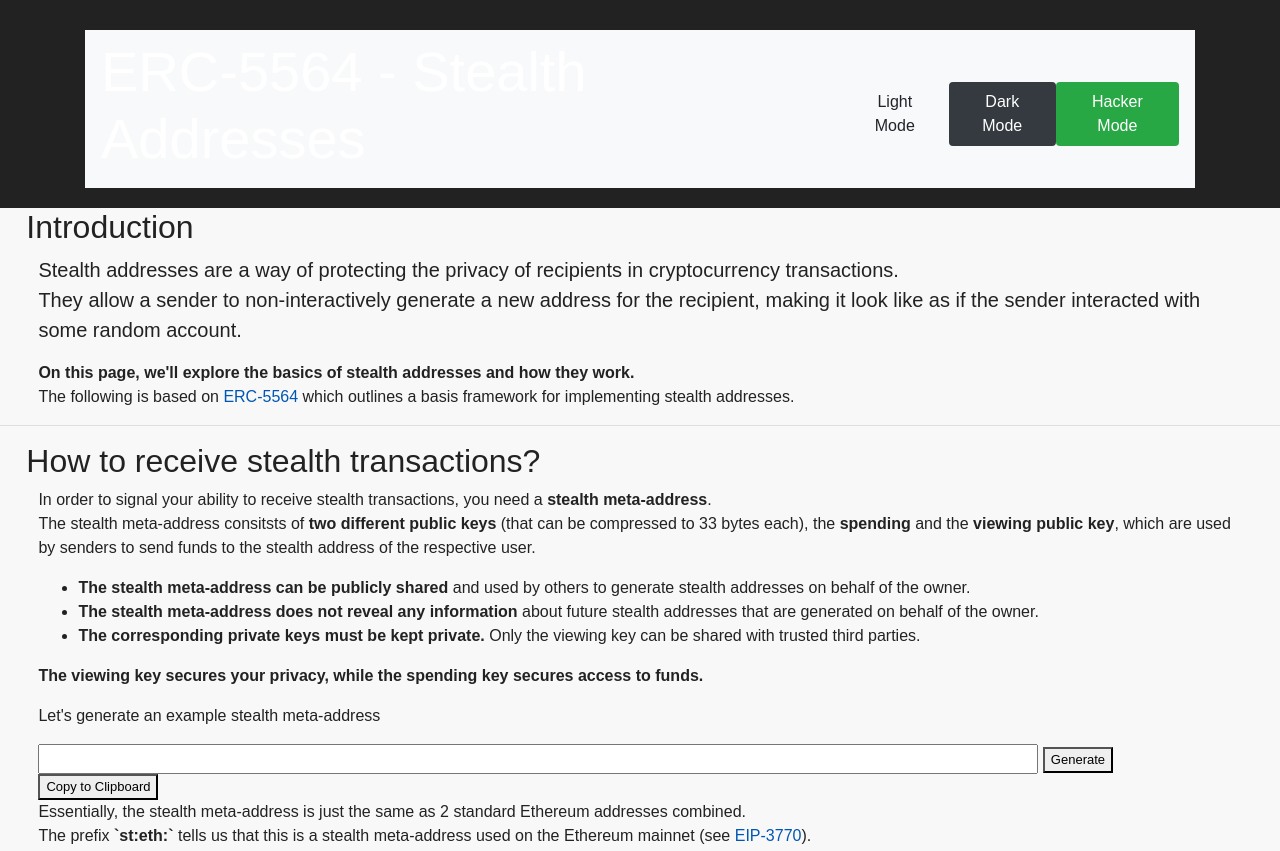
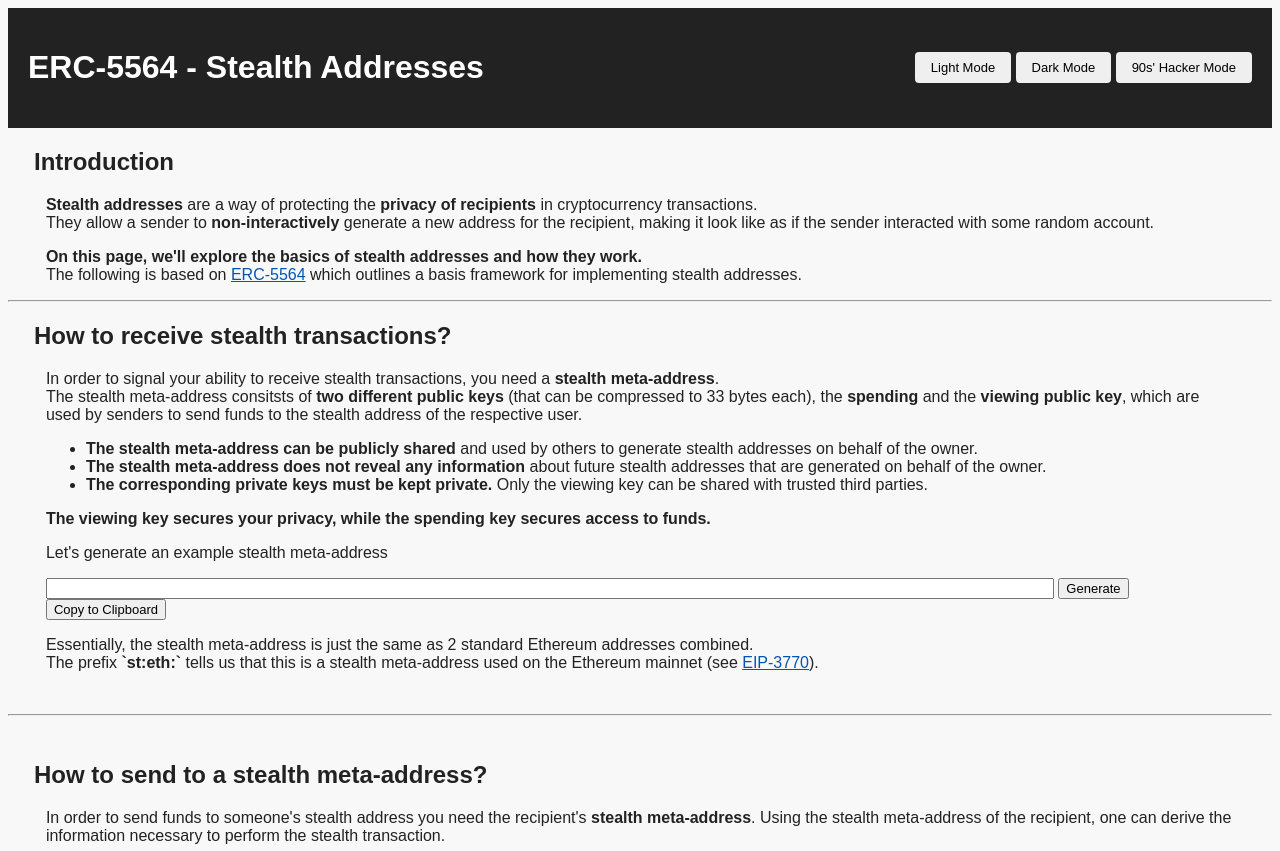
Before and after one commit to nerolation/stealth-utils, a plain HTML site: page index.html in a window 1280 px wide. Shown: the top 851 px of the page. Drawn offline with nearby package versions, Linux system fonts and the light colour scheme.

Commit message:
Update index.html

```diff
--- a/index.html
+++ b/index.html
@@ -17,12 +17,6 @@
     <meta name="keywords" content="Ethereum, Stealth Addresses, Privacy, EIP-5564">
     <meta name="author" content="Toni Wahrstätter">
     <meta name="viewport" content="width=device-width, initial-scale=1.0">
-    <link
-  rel="stylesheet"
-  href="https://maxcdn.bootstrapcdn.com/bootstrap/4.5.2/css/bootstrap.min.css"
-/>
-
-
 
     <style>
 
@@ -227,24 +221,19 @@
   </head>
   <body class="light-mode">
     <header>
-
-    <div class="container">
       <div class="header-content">
-      <nav class="navbar navbar-expand-lg navbar-light bg-light">
-      <div class="header-content">
-        <h1 class="display-4">ERC-5564 - Stealth Addresses</h1>
-        <nav>
-          <button class="toggle-btn btn btn-light">Light Mode</button>
-          <button class="toggle-btn btn btn-dark">Dark Mode</button>
-          <button class="toggle-btn btn btn-success">Hacker Mode</button>
-        </nav>
+        <h1>ERC-5564 - Stealth Addresses</h1>
+        <div>
+              <button class="toggle-btn mode" onclick="changeTheme('light-mode')">Light Mode</button>
+              <button class="toggle-btn mode" onclick="changeTheme('dark-mode')">Dark Mode</button>
+              <button class="toggle-btn mode" onclick="changeTheme('hacker-mode')">90s' Hacker Mode</button>
+          </div>
       </div>
-    </div>
     </header>
     <main>
       <section id="introduction">
         <h2>Introduction</h2>
-        <p class="lead">
+        <p>
           <strong>Stealth addresses</strong> are a way of protecting the <strong>privacy of recipients</strong> in cryptocurrency transactions. <br>They allow a sender to <strong>non-interactively</strong> generate a new address for the recipient, making it look like as if the sender interacted with some random account.
         </p>
         <p>
@@ -599,9 +588,5 @@
         });
       });
     </script>
-    <script src="https://code.jquery.com/jquery-3.5.1.slim.min.js"></script>
-<script src="https://cdn.jsdelivr.net/npm/@popperjs/core@2.11.6/dist/umd/popper.min.js"></script>
-<script src="https://maxcdn.bootstrapcdn.com/bootstrap/4.5.2/js/bootstrap.min.js"></script>
-
   </body>
 </html>
```
